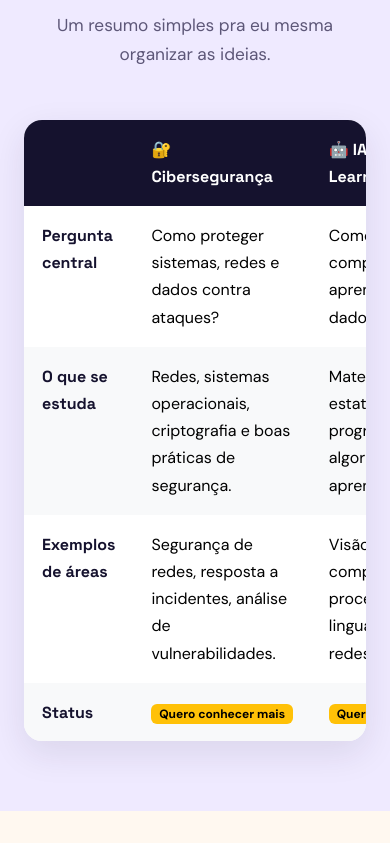
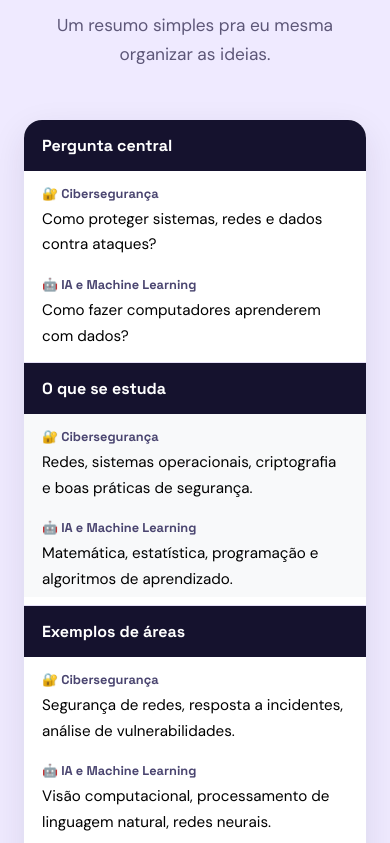
Before and after one commit to helloaazn/portfolio-helloa, a plain HTML site: page futuro.html in a window 390 px wide. Shown: the part 4348-5191 px from the top of the page. Drawn offline with Linux system fonts and the light colour scheme.

Commit message:
futuro.css

```diff
--- a/css/futuro.css
+++ b/css/futuro.css
@@ -104,6 +104,46 @@
   padding: 16px 18px;
   vertical-align: top;
 }
+/* Tabela no celular: cada linha vira um bloco empilhado, sem rolagem lateral */
+@media (max-width: 767.98px) {
+  .tabela-comparativa table,
+  .tabela-comparativa tbody,
+  .tabela-comparativa tr,
+  .tabela-comparativa th,
+  .tabela-comparativa td {
+    display: block;
+    width: 100%;
+  }
+  .tabela-comparativa thead {
+    display: none;
+  }
+  .tabela-comparativa tr {
+    border-bottom: 1px solid #e6e0f7;
+    padding-bottom: 8px;
+  }
+  .tabela-comparativa tr:last-child {
+    border-bottom: 0;
+  }
+  .tabela-comparativa tbody th {
+    background: var(--noite);
+    color: #fff;
+    padding: 12px 18px;
+    font-size: 1rem;
+  }
+  .tabela-comparativa td {
+    padding: 12px 18px 4px;
+    font-size: 0.95rem;
+  }
+  .tabela-comparativa td::before {
+    content: attr(data-label);
+    display: block;
+    font-family: var(--fonte-titulo);
+    font-weight: 700;
+    font-size: 0.8rem;
+    color: #4a4570;
+    margin-bottom: 2px;
+  }
+}
 
 
 /* ACCORDION (plano de estudos) */
```
